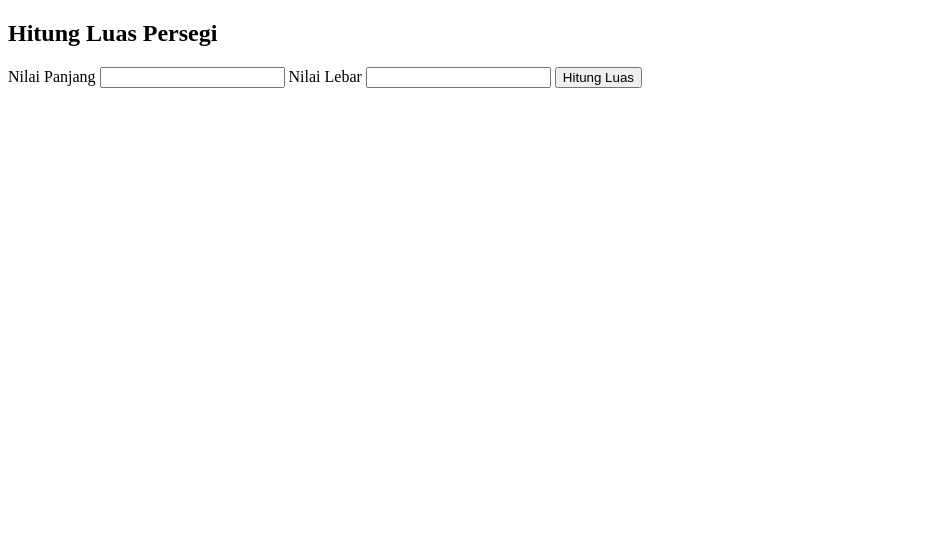
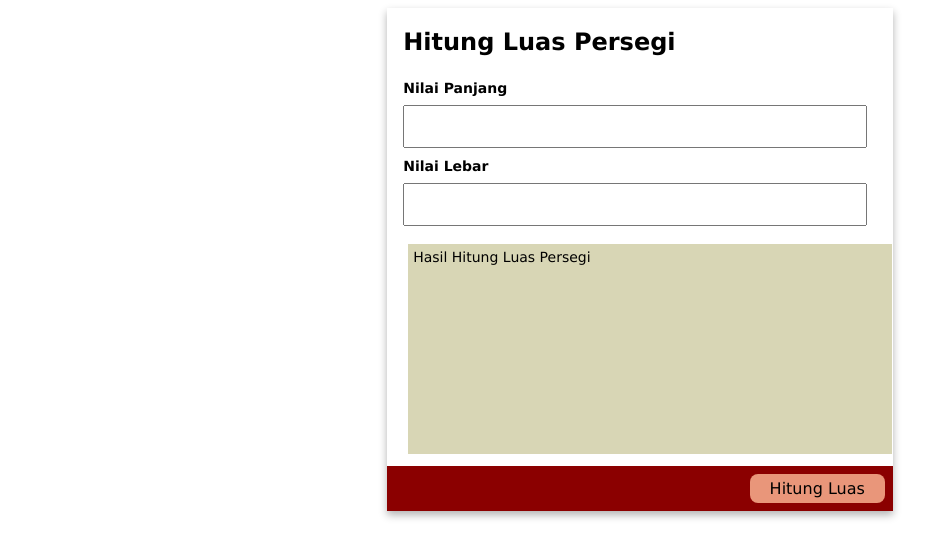
Before and after one commit to SindiWahyunii/new, a plain HTML site: page index.html in a window 1280 px wide. Shown: the whole page, without its empty margins (0-952 px from the left). Drawn offline with Linux system fonts and the light colour scheme.

Commit message:
upadate script 7 nov

```diff
--- a/index.html
+++ b/index.html
@@ -5,28 +5,104 @@
   <meta name="viewport" content="width=device-width, initial-scale=1.0" />
   <title>Hello World</title>
   <link href='/style.css' rel='stylesheet'>
+  <style>
+    *{font-family: Verdana, Geneva, Tahoma, sans-serif;
+
+    }
+
+    .tengah {
+      display:flex;
+      justify-content: center;
+    }
+    .card{
+     width: 40%;
+     box-shadow: 0 4px 8px 0px rgba(0, 0, 0,0.3);
+    }
+    .cardbody{
+     padding: 2px 16px;
+    }
+    .cardfooter{
+     padding: 8px;
+     background-color: darkred;
+     display:flex;
+     justify-content: right;
+    }
+    .card>h2{
+    padding: 0px 16px;
+    }
+    #hasil{
+     width: 100%;
+     height: 200px;
+     background-color: rgb(216, 214, 181);
+     margin: 10px 5px;
+     padding:5px;
+     font-size: 14px;
+    }
+    label{
+     font-size: 14px ;
+     font-weight: bold;
+    }
+    input[type="text"]{
+     width: 97%;
+     padding: 12px 0px;
+     margin: 8px 0px;
+    }
+    button{
+    border:none;
+    border-radius: 8px;
+    background-color: darksalmon;
+    color:black;
+    font-size: 16px;
+    padding: 5px 20px;
+
+    }
+  </style>
 </head>
 <body>
 
+  <div class=" tengah">
+    <div class="card">
+
   <h2>Hitung Luas Persegi</h2>
+    <div class="cardbody">
   <form>
     <label>Nilai Panjang</label>
      <input type="text" id="nPJ">
 
      <label>Nilai Lebar</label>
       <input type="text" id="nLB">
-
-     <button type="button" onclick="hitungluas()" class="btnhitung">Hitung Luas</button>
-
   </form>
 
+  <div id="hasil">Hasil Hitung Luas Persegi</div>
+</div>
 
+
+<div class="cardfooter">
+  <button type="button" onclick="hitungluas()" class="btnhitung">Hitung Luas</button>
+</div>
+</div>
+</div>
   <script>
     function hitungluas(){
       let pj =document.getElementById("nPJ").value
       let lb =document.getElementById("nLB").value
 
-      console.log("Nilai dari Panjang:"+pj+";Nilai Lebar:"+lb)
+      let LU = pj*lb
+      let PJLB = Number(pj) + Number(lb)
+      let KLL = 2*PJLB
+
+     let hsl = "Hitung Luas Persegi dengan Nilai<br>"
+         hsl += "Panjang = "+ pj +"cm;<br>Lebar = "+ lb + "cm;<br>"
+         hsl += "Luas = Panjang x Lebar<br>"
+         hsl += "luas = "+ pj + "x"+ lb
+         hsl += "luas = " +LU + "cm<sup>2</sup><br>"
+         hsl += "Hitung Keliling Persegi<br>"
+         hsl += "Keliling = 2 x (Panjang + Lebar)<br>"
+         hsl += "Keliling = 2 x (" + pj + " + "+ lb +")<br>"
+         hsl += "Keliling = 2 x "+ PJLB + "<br>"
+         hsl += "Keliling = " + KLL + "cm<br>"
+
+     document.getElementById("hasil").innerHTML = hsl
     }
 
   </script>
```
